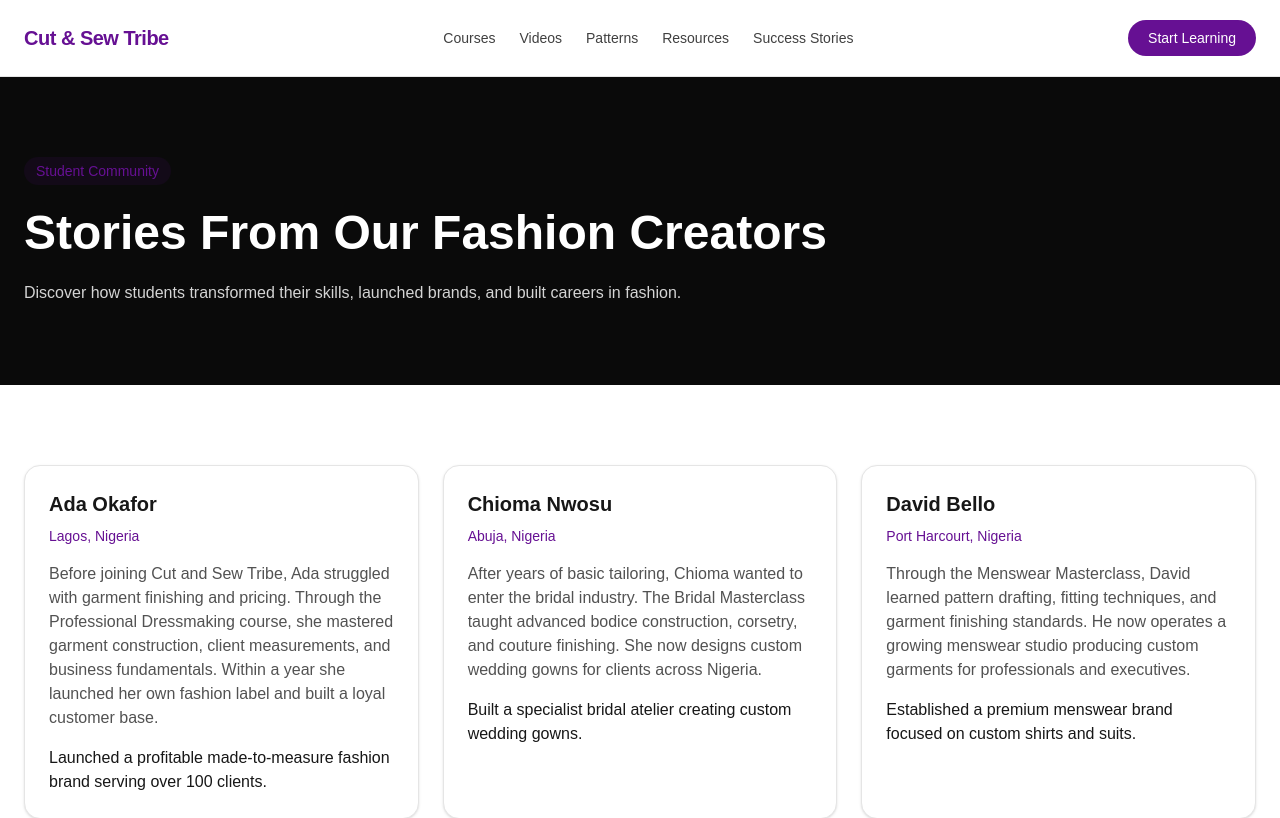
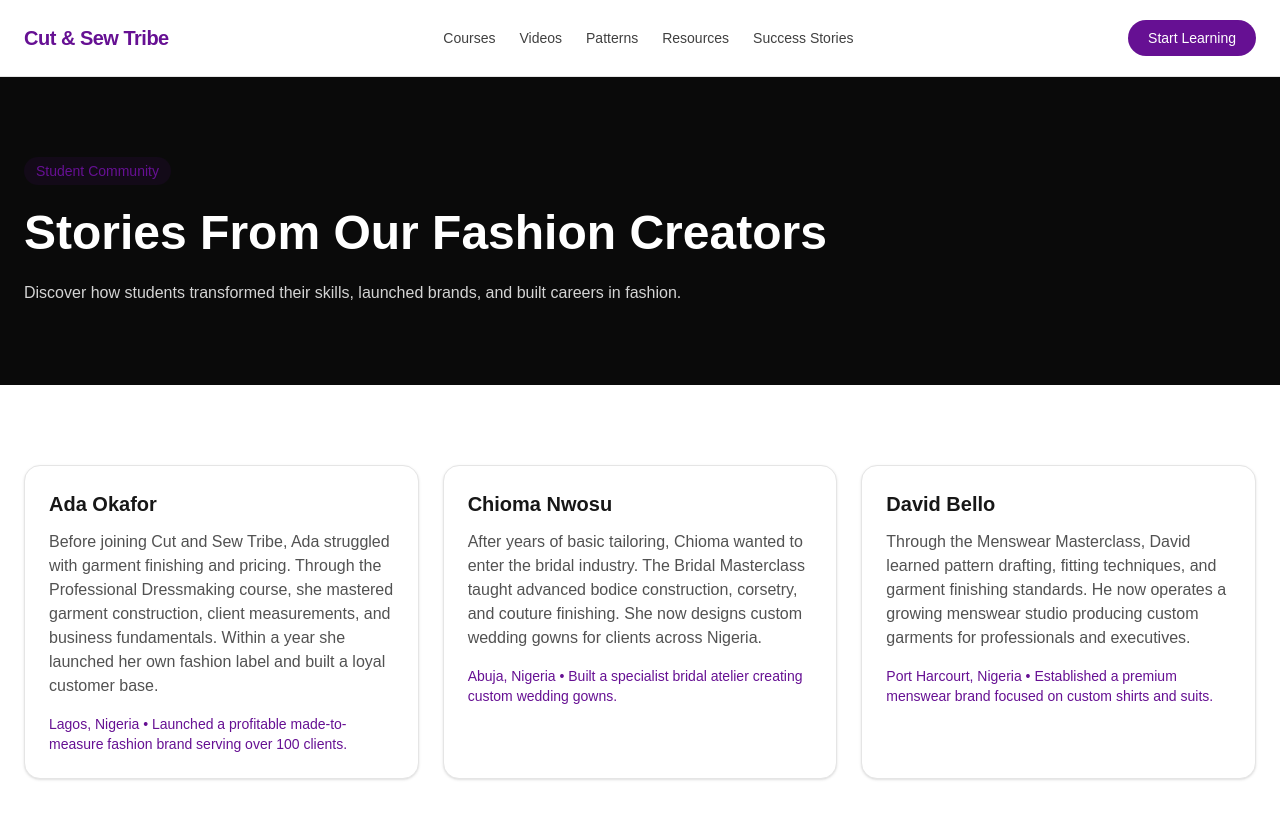
Before and after one commit to CutAndSewTribe/cut-and-sew-tribe, a Next.js app: page /success-stories in a window 1280 px wide. Shown: the top 818 px of the page. Built offline with nearby package versions, Linux system fonts and the light colour scheme.

Commit message:
Use content card on success stories page

```diff
--- a/src/app/success-stories/page.tsx
+++ b/src/app/success-stories/page.tsx
@@ -1,11 +1,11 @@
 import {
-  Card,
   Section,
 } from "@/components/ui";
 
 import {
   PageHero,
   ContentGrid,
+  ContentCard,
 } from "@/components/shared";
 
 import { studentStories } from "@/content/success-stories";
@@ -30,30 +30,12 @@ export default function SuccessStoriesPage() {
 
           {studentStories.map((story) => (
 
-            <Card key={story.name}>
-
-
-              <h2 className="text-xl font-semibold">
-                {story.name}
-              </h2>
-
-
-              <p className="mt-2 text-sm text-[#661093]">
-                {story.location}
-              </p>
-
-
-              <p className="mt-4 text-neutral-600">
-                {story.story}
-              </p>
-
-
-              <p className="mt-4 font-medium">
-                {story.achievement}
-              </p>
-
-
-            </Card>
+            <ContentCard
+              key={story.name}
+              title={story.name}
+              description={story.story}
+              meta={`${story.location} • ${story.achievement}`}
+            />
 
           ))}
 
```
